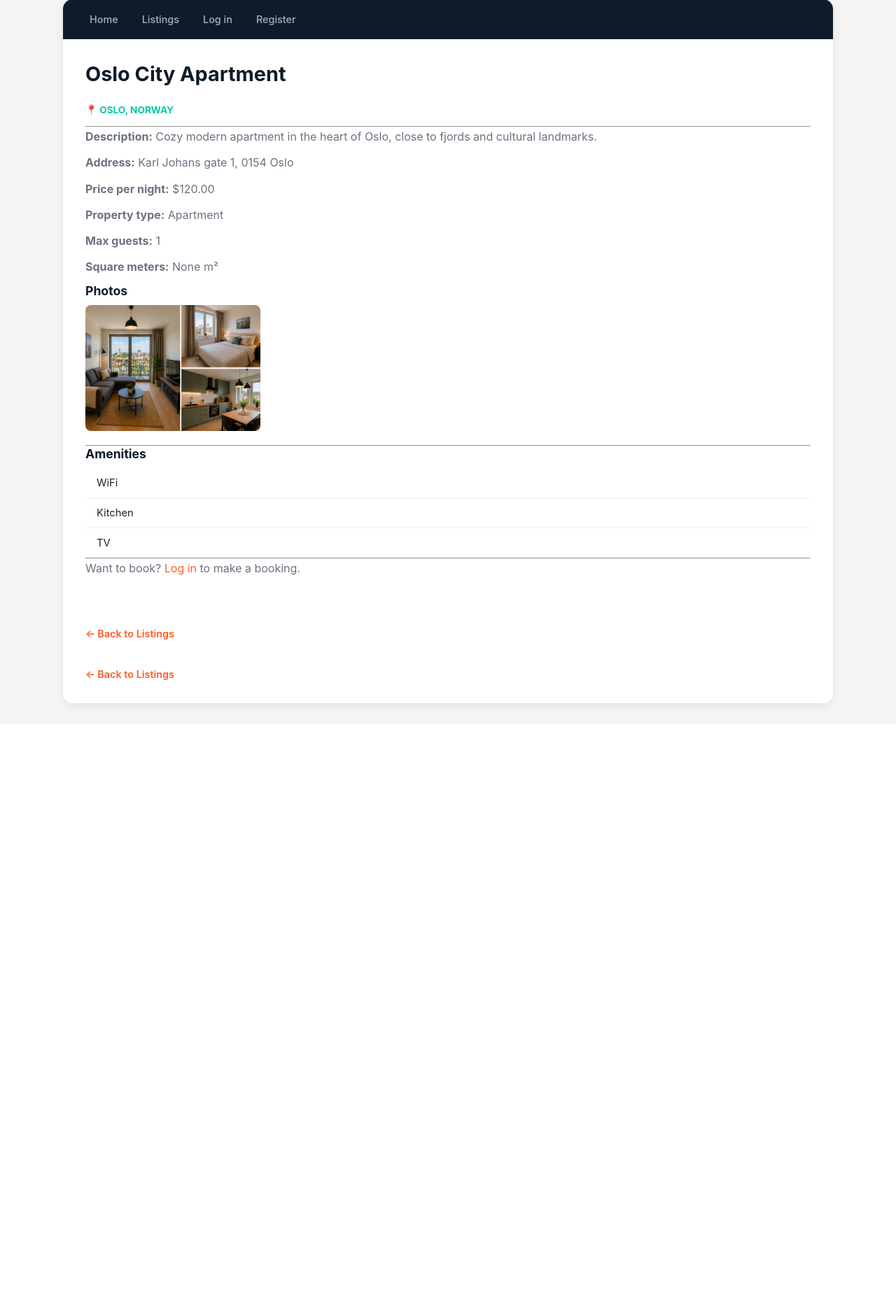
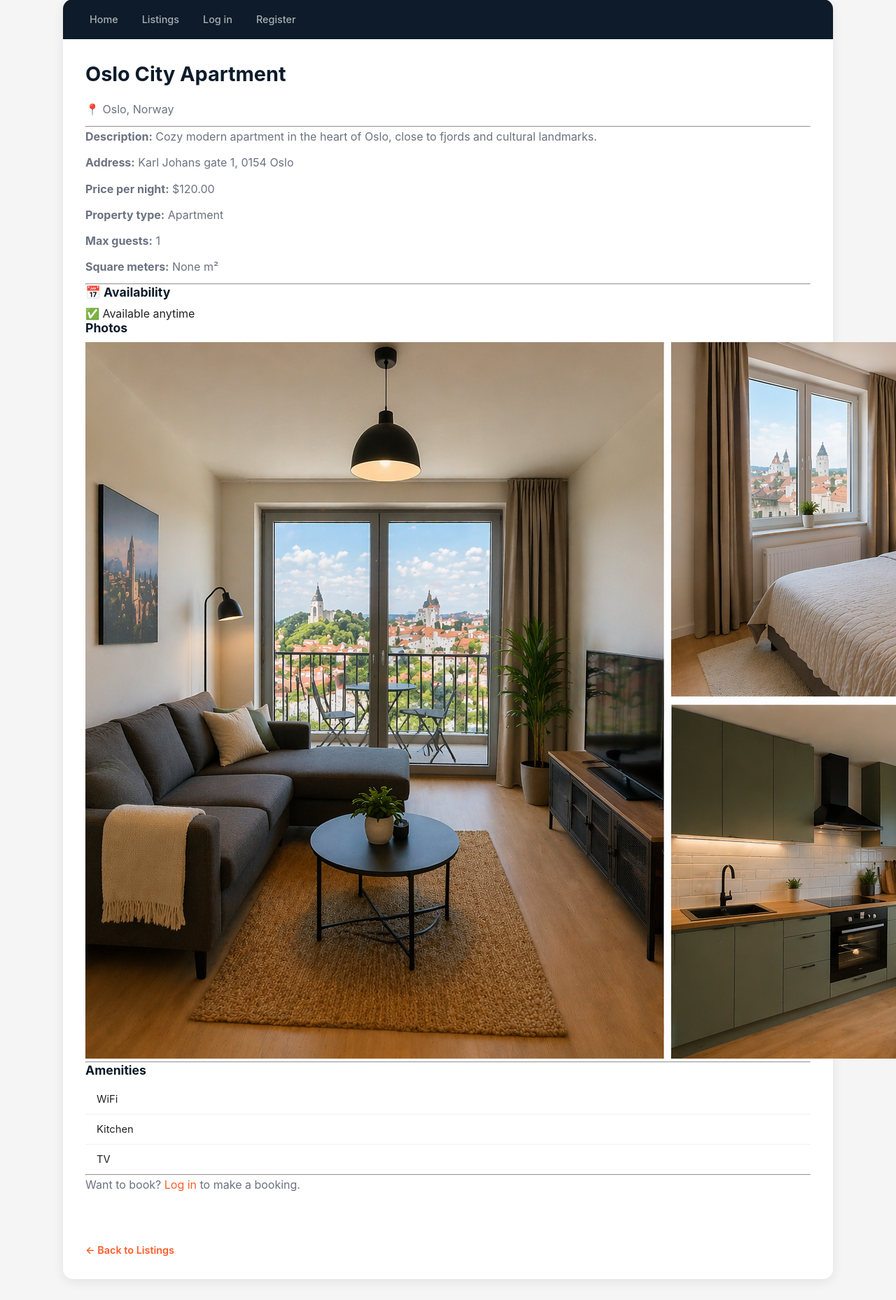
Before and after one commit to Joakim-Pham/Web-application-development-Group-assignment, a Django app: page /listings/1/ in a window 1280 px wide; the page is wider, and only the part inside the window is pictured. Shown: the part 31-1889 px from the top of that part at 70% size. Before the commit the page ends 1048 px from the top of that part, so only its background shows below. Run offline with Django 5.2, Linux system fonts and the light colour scheme; data comes from the database, SQL or seed files in the repository.

Commit message:
changed the listing detail page to show the available from and available to dates, and added a form to edit those dates. Also added some styling to the form

```diff
--- a/listings/templates/listings/listing_detail.html
+++ b/listings/templates/listings/listing_detail.html
@@ -6,7 +6,7 @@
 <h1>{{ listing.title }}</h1>
 
 <p>
-  <span style="color:#00C9A7; font-weight:700; font-size:0.85rem; text-transform:uppercase;">
+  <span class="listing-location">
     📍 {{ listing.city }}, {{ listing.country }}
   </span>
 </p>
@@ -20,15 +20,29 @@
 <p><strong>Max guests:</strong> {{ listing.max_guests }}</p>
 <p><strong>Square meters:</strong> {{ listing.square_meters }} m²</p>
 
+<hr>
+
+<h3>📅 Availability</h3>
+{% if listing.available_from or listing.available_to %}
+    <div class="availability">
+        <div class="availability-card">
+            <p class="label">Check-in from</p>
+            <p class="date">{{ listing.available_from }}</p>
+        </div>
+        <div class="availability-card">
+            <p class="label">Check-out by</p>
+            <p class="date">{{ listing.available_to }}</p>
+        </div>
+    </div>
+{% else %}
+    <div class="availability-anytime">✅ Available anytime</div>
+{% endif %}
+
 <h3>Photos</h3>
-<div style="display: flex; gap: 15px; flex-wrap: wrap; margin-bottom: 20px;">
+<div class="listing-photos">
     {% for image in listing.images.all %}
         {% if image.image %}
-            <img
-                src="{{ image.image.url }}"
-                alt="{{ listing.title }}"
-                style="width: 250px; height: 180px; object-fit: cover; border-radius: 8px;"
-            >
+            <img src="{{ image.image.url }}" alt="{{ listing.title }}" class="listing-photo">
         {% endif %}
     {% empty %}
         <p>No images available.</p>
@@ -61,7 +75,5 @@
 
 <br><br>
 <a href="{% url 'listing_list' %}" class="back-link">← Back to Listings</a>
-<br><br>
-<a href="{% url 'listing_list' %}" class="back-link">← Back to Listings</a>
 
 {% endblock %}
```
